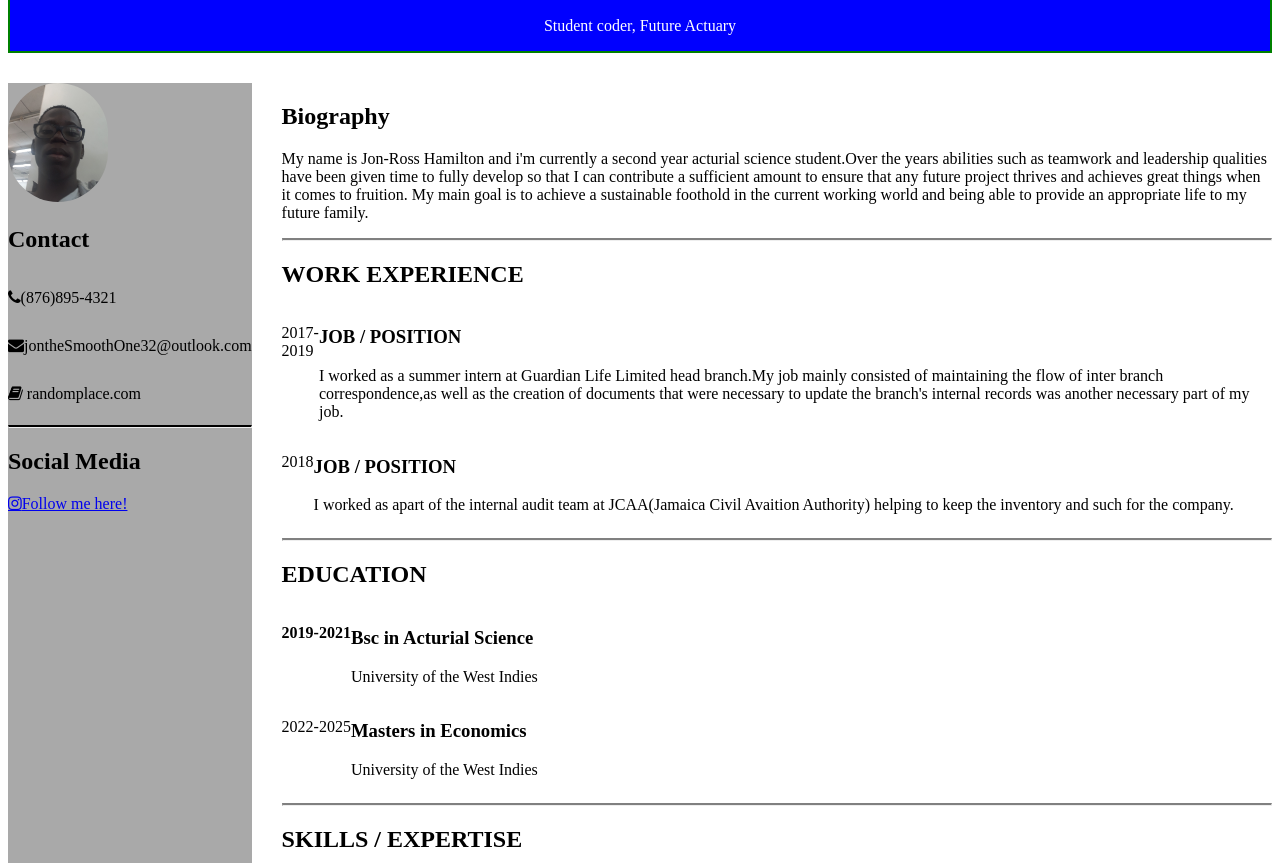
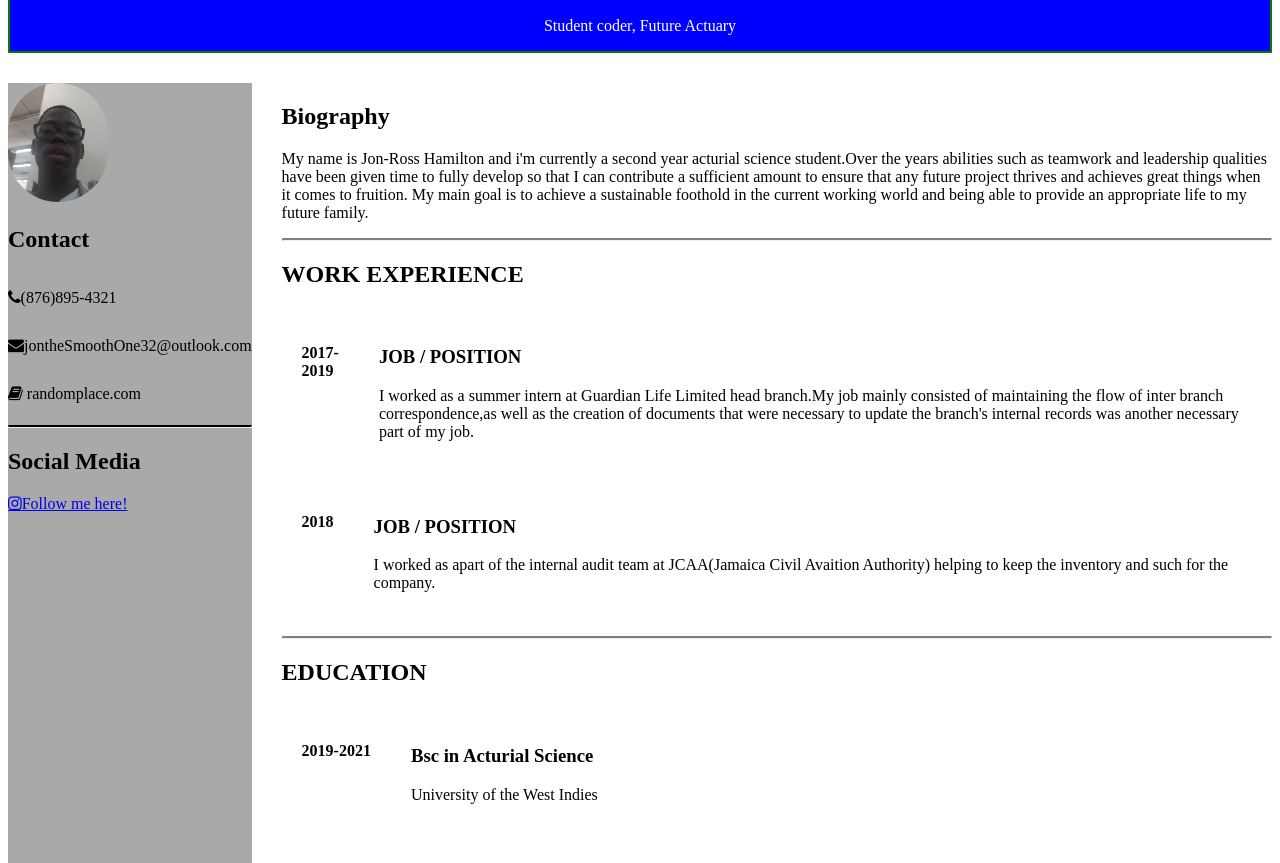
Before and after one commit to johnnythekid/johnnythekid.github.io, a plain HTML site: page index.html in a window 1280 px wide. Shown: the part 89-952 px from the top of the page. Drawn offline with Linux system fonts and the light colour scheme.

Commit message:
Added file

```diff
--- a/styles.css
+++ b/styles.css
@@ -36,7 +36,9 @@ hr.Body{
 div.Container1{
 display:flex;
 flex-direction: row;
-justify-items: auto;
+}
+p.year{
+    font-weight:bold;
 }
 div.Container2{
     display:flex;
@@ -45,6 +47,7 @@ div.Container2{
 div.Container3{
     display:flex;
     flex-direction: row;
+
         }
 div.Container4{
   display:flex;
@@ -56,3 +59,15 @@ text-transform:uppercase;
 p.Education{
     font-weight:bold;
 }
+div.Container1 div{
+    padding:20px;
+}
+div.Container2 div{
+    padding:20px;
+}
+div.Container3 div{
+    padding:20px;
+}
+div.Container4 div{
+    padding:20px;
+}
```
